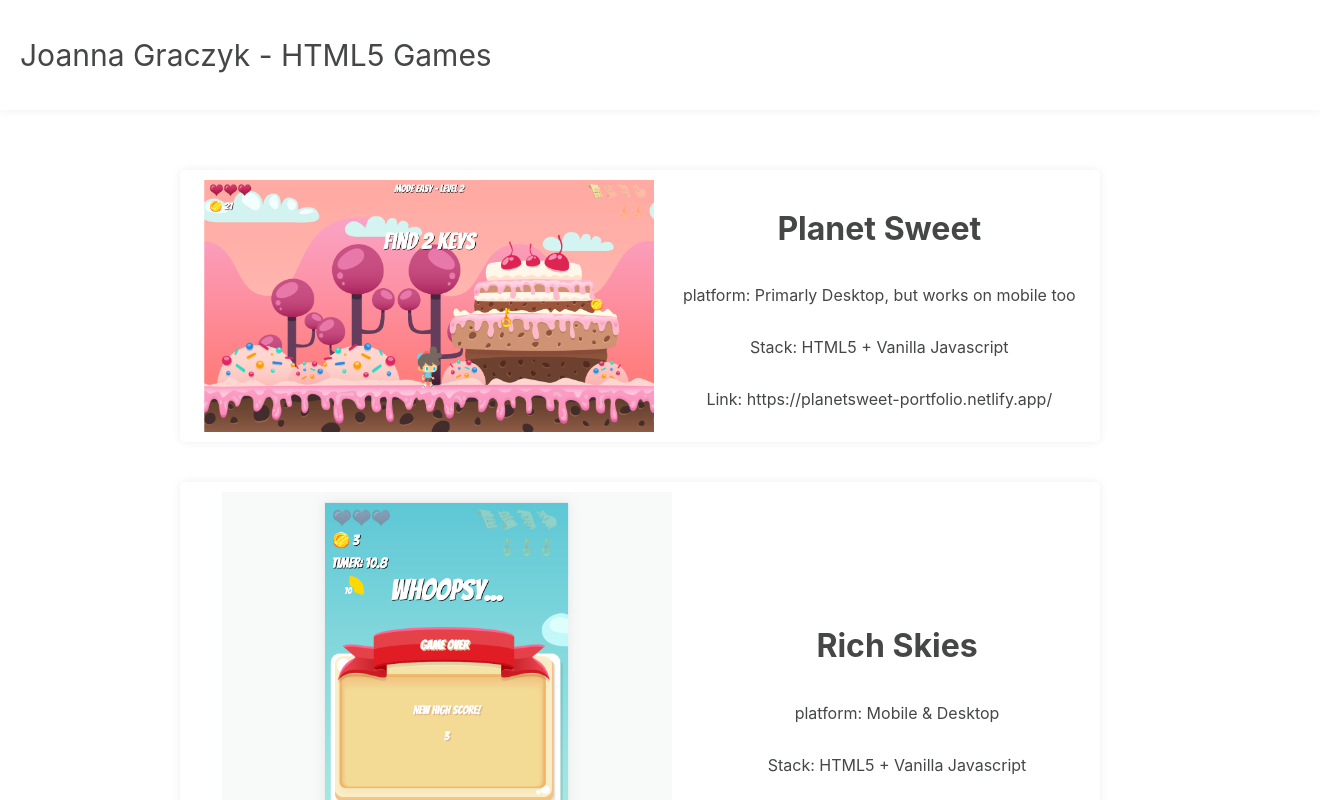
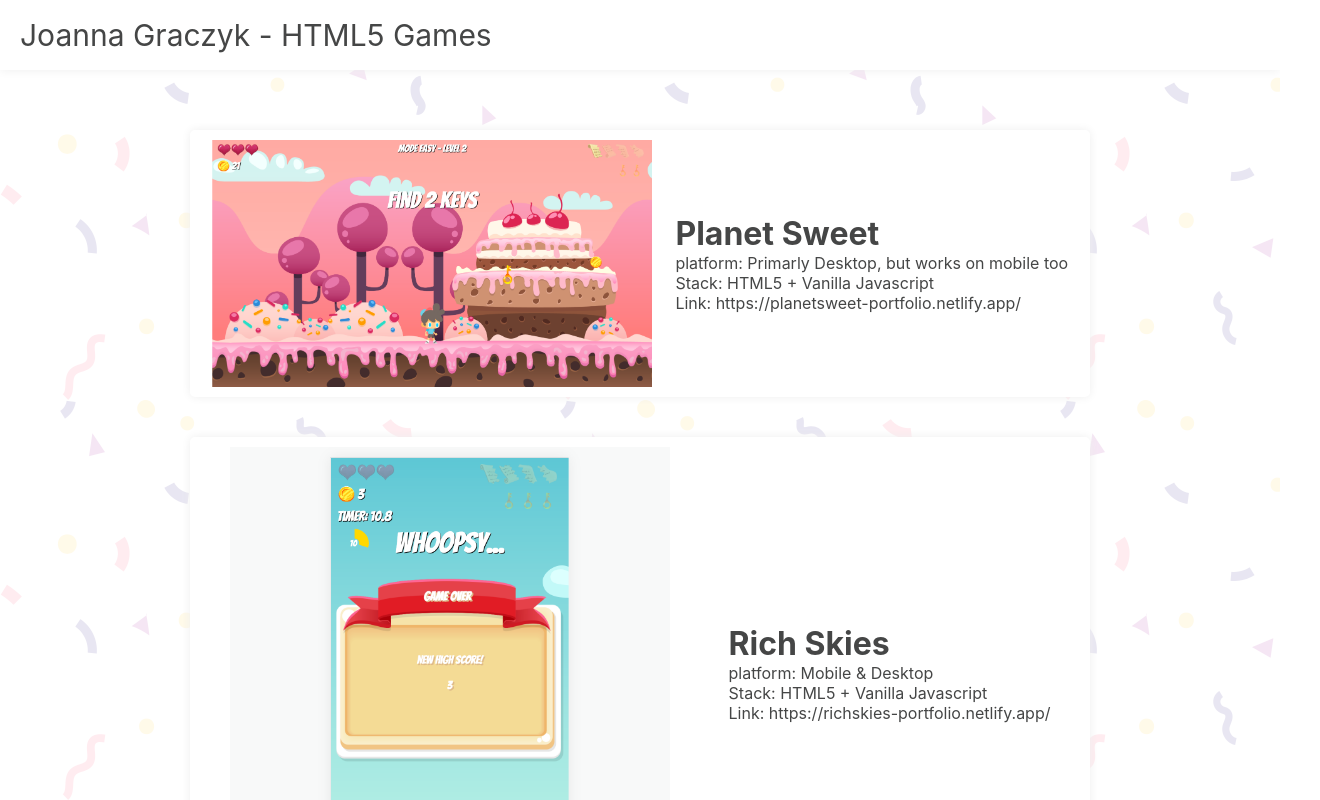
Before and after one commit to jogracz/games-portfolio, a React (Create React App) app: page / in a window 1280 px wide. Shown: the top 800 px of the page, 1320 px wide, since content can reach past the window. Built offline with nearby package versions, Linux system fonts and the light colour scheme.

Commit message:
Add confetti background

```diff
--- a/src/App.css
+++ b/src/App.css
@@ -1,16 +1,5 @@
 .App {
-  text-align: center;
-}
-
-.App-header {
-  background-color: #282c34;
-  min-height: 100vh;
-  display: flex;
-  flex-direction: column;
-  align-items: center;
-  justify-content: center;
-  font-size: calc(10px + 2vmin);
-  color: white;
+  /* text-align: center; */
 }
 
 .App-link {
--- a/src/components/ContentCard.tsx
+++ b/src/components/ContentCard.tsx
@@ -1,7 +1,11 @@
 import React from "react";
 import styled from "styled-components";
 
-import { primaryForeground, secondaryForeground } from "../constants/colors";
+import {
+  primaryForeground,
+  secondaryForeground,
+  primaryBackground,
+} from "../constants/colors";
 import { MOBILE_BREAKPOINT, MOBILE_SIDE_PADDING } from "../constants";
 import { Game } from "../types";
 
@@ -21,6 +25,7 @@ const CardWrapper = styled.div`
   box-shadow: 0 0 10px #eee;
   cursor: pointer;
   border-radius: 5px;
+  background-color: ${primaryBackground};
   /* media queries */
   @media (max-width: ${MOBILE_BREAKPOINT}px) {
     padding-left: ${MOBILE_SIDE_PADDING}px;
--- a/src/components/Header.tsx
+++ b/src/components/Header.tsx
@@ -1,7 +1,11 @@
 import React from "react";
 import styled from "styled-components";
 
-import { primaryForeground, secondaryForeground } from "../constants/colors";
+import {
+  primaryForeground,
+  secondaryForeground,
+  primaryBackground,
+} from "../constants/colors";
 import { MENU_HEIGHT } from "../constants";
 
 const HeaderWrapper = styled.div`
@@ -18,6 +22,7 @@ const HeaderWrapper = styled.div`
   font-size: 30px;
   /* other */
   box-shadow: 0 0 10px #eee;
+  background-color: ${primaryBackground};
   /* links */
   a {
     color: ${primaryForeground};
--- a/src/index.css
+++ b/src/index.css
@@ -1,13 +1,20 @@
+* {
+  margin: 0;
+  padding: 0;
+  box-sizing: border-box;
+}
+
 body {
   margin: 0;
-  font-family: -apple-system, BlinkMacSystemFont, 'Segoe UI', 'Roboto', 'Oxygen',
-    'Ubuntu', 'Cantarell', 'Fira Sans', 'Droid Sans', 'Helvetica Neue',
+  font-family: -apple-system, BlinkMacSystemFont, "Segoe UI", "Roboto", "Oxygen",
+    "Ubuntu", "Cantarell", "Fira Sans", "Droid Sans", "Helvetica Neue",
     sans-serif;
   -webkit-font-smoothing: antialiased;
   -moz-osx-font-smoothing: grayscale;
+  background: url("../public/assets/confetti\ small4.png") left top repeat;
 }
 
 code {
-  font-family: source-code-pro, Menlo, Monaco, Consolas, 'Courier New',
+  font-family: source-code-pro, Menlo, Monaco, Consolas, "Courier New",
     monospace;
 }
```
Also changed, not shown: public/assets/confetti small3.png (added), public/assets/confetti small4.png (added).
